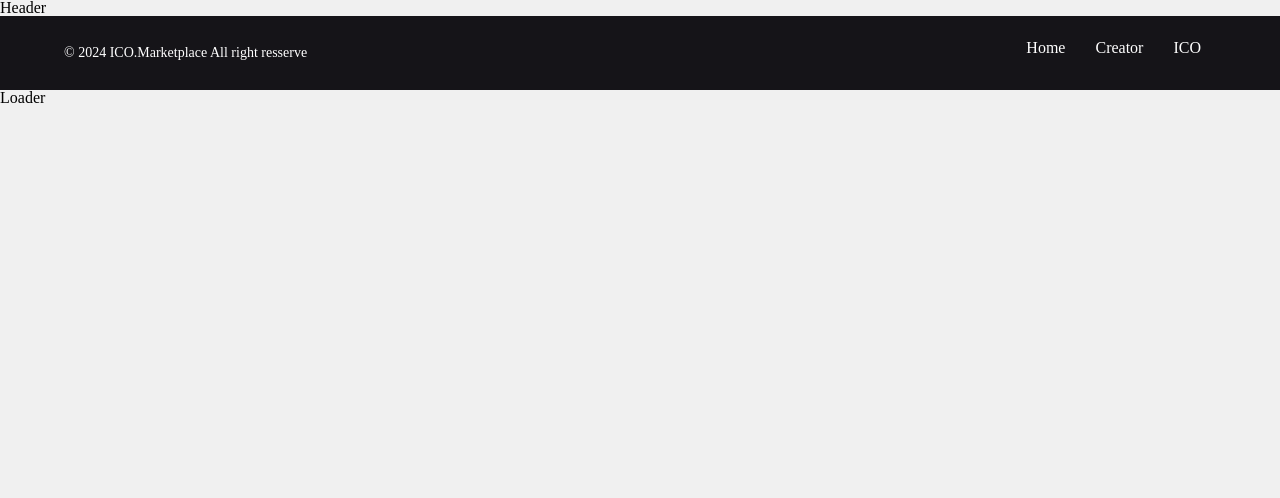
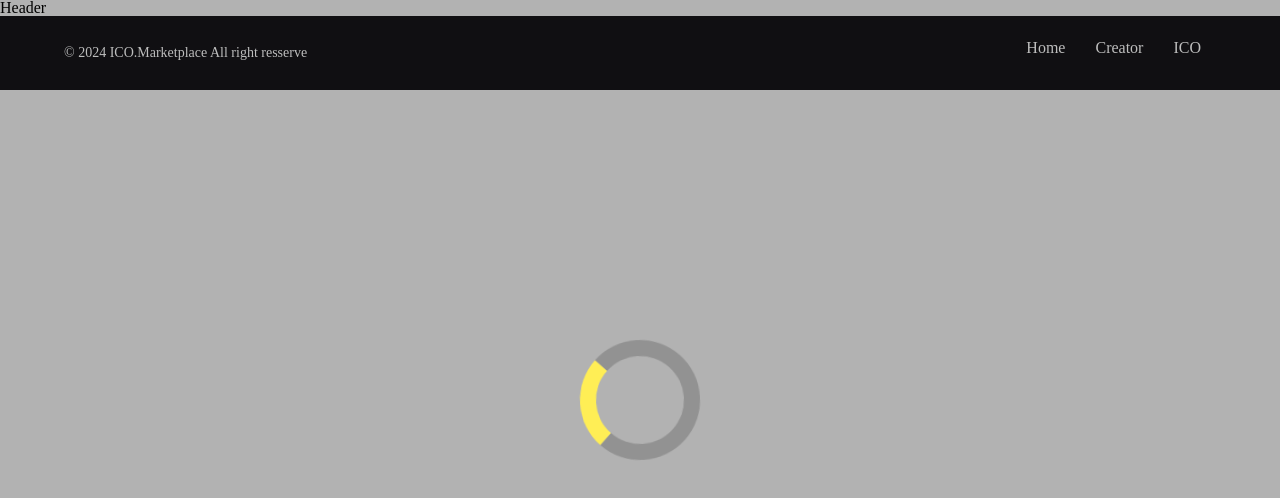
Before and after one commit to DaniTechdev/CRYTOToken-ICO-Marketplace-solidity--nextjs-, a Next.js app: page / in a window 1280 px wide. Shown: the top 498 px of the page. Built offline with nearby package versions, Linux system fonts and the light colour scheme.

Commit message:
Done with the loader componet

```diff
--- a/Components/Loader.jsx
+++ b/Components/Loader.jsx
@@ -1,7 +1,11 @@
 import React from "react";
 
 const Loader = () => {
-  return <div>Loader</div>;
+  return (
+    <div className="loader-wrapper">
+      <div className="loader"></div>
+    </div>
+  );
 };
 
 export default Loader;
```
